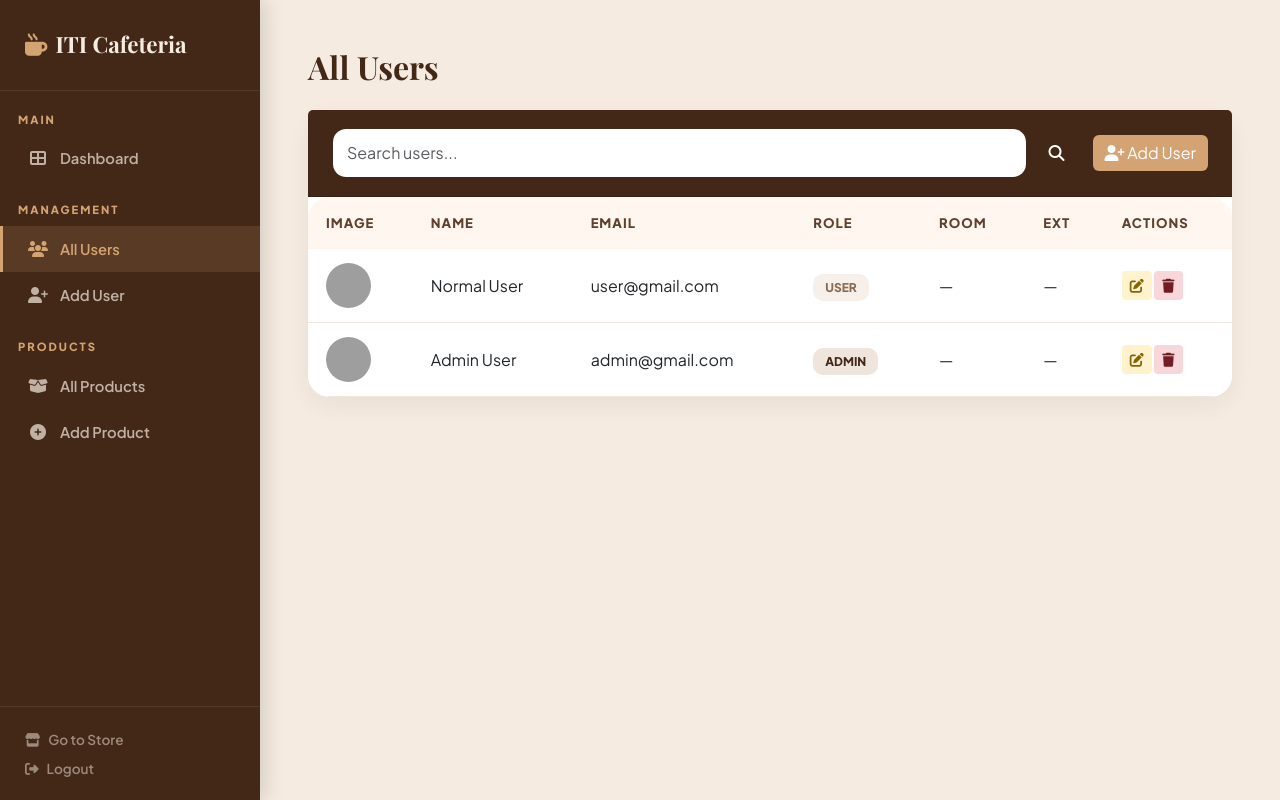
After one commit to NadiaMostafa45/Project_PHP, a PHP site: page /Views/users.php in a window 1280 px wide. The commit adds this page. Run offline with PHP 8.4, Linux system fonts and the light colour scheme; a user stored in the database is signed in; data comes from the database, SQL or seed files in the repository; grey boxes are pictures that could not be loaded.

Commit message:
feat(users): add users list page with search and actions

```diff
--- a/Views/dashboard.php
+++ b/Views/dashboard.php
@@ -264,10 +264,9 @@ $recentOrders = $db->query("SELECT * FROM orders ORDER BY created_at DESC LIMIT
                     </a>
                 </div>
                 <div class="col-6 col-md-3">
-                    <a href="users.php" class="quick-action" style="opacity: 0.5; pointer-events: none;">
+                    <a href="users.php" class="quick-action">
                         <i class="fas fa-users"></i>
                         <span class="fw-bold d-block">All Users</span>
-                        <small class="text-muted">Coming Soon</small>
                     </a>
                 </div>
                 <div class="col-6 col-md-3">
--- a/Views/includes/sidebar.php
+++ b/Views/includes/sidebar.php
@@ -132,7 +132,6 @@ $currentPage = basename($_SERVER['PHP_SELF']);
         <li>
             <a href="users.php" class="<?= $currentPage === 'users.php' ? 'active' : '' ?>">
                 <i class="fas fa-users"></i> All Users
-                <span class="sidebar-badge">Soon</span>
             </a>
         </li>
         <li>
--- /dev/null
+++ b/Views/users.php
@@ -0,0 +1,240 @@
+<?php
+require_once '../config/Database.php';
+require_once '../app/Models/User.php';
+require_once '../app/Controllers/UserController.php';
+require_once '../app/Middleware/AuthMiddleware.php';
+
+AuthMiddleware::checkAuth();
+
+$controller = new \App\Controllers\UserController();
+$users = $controller->index();
+?>
+
+<!DOCTYPE html>
+<html lang="en">
+
+<head>
+    <meta charset="UTF-8">
+    <meta name="viewport" content="width=device-width, initial-scale=1.0">
+    <title>Users Management | ITI Cafeteria</title>
+    <link href="https://cdn.jsdelivr.net/npm/bootstrap@5.3.0/dist/css/bootstrap.min.css" rel="stylesheet">
+    <link rel="stylesheet" href="https://cdnjs.cloudflare.com/ajax/libs/font-awesome/6.4.0/css/all.min.css">
+    <link href="https://fonts.googleapis.com/css2?family=Playfair+Display:wght@700&family=Plus+Jakarta+Sans:wght@400;600;800&display=swap" rel="stylesheet">
+    <style>
+        :root {
+            --latte: #f5ebe0;
+            --cappuccino: #d4a373;
+            --espresso: #432818;
+        }
+
+        body {
+            background: #f5ebe0;
+            font-family: 'Plus Jakarta Sans', sans-serif;
+            color: var(--espresso);
+        }
+
+        .page-header {
+            font-family: 'Playfair Display', serif;
+            font-weight: 900;
+            font-size: 2rem;
+        }
+
+        .card {
+            border-radius: 22px;
+            border: none;
+            box-shadow: 0 8px 25px rgba(67, 40, 24, 0.06);
+        }
+
+        .card-header {
+            background: var(--espresso);
+            color: var(--latte);
+            border-radius: 22px 22px 0 0;
+            padding: 18px 24px;
+        }
+
+        .btn-primary {
+            background: var(--espresso);
+            border: none;
+            border-radius: 16px;
+            font-weight: 800;
+        }
+
+        .btn-primary:hover {
+            background: var(--cappuccino);
+            color: #fff;
+        }
+
+        .btn-success {
+            border-radius: 16px;
+            font-weight: 700;
+        }
+
+        .btn-add-user {
+            background: var(--cappuccino);
+            color: #fff;
+            border: none;
+        }
+
+        .btn-add-user:hover {
+            background: #c08d5b;
+            color: #fff;
+        }
+
+        .btn-edit {
+            background: #fff3cd;
+            color: #856404;
+            border: none;
+        }
+
+        .btn-edit:hover {
+            background: #ffc107;
+            color: white;
+        }
+
+        .btn-delete {
+            background: #f8d7da;
+            color: #721c24;
+            border: none;
+        }
+
+        .btn-delete:hover {
+            background: #dc3545;
+            color: white;
+        }
+
+        .form-control {
+            border-radius: 14px;
+            border: 1px solid rgba(67, 40, 24, 0.2);
+            padding: 12px 14px;
+        }
+
+        .form-control:focus {
+            border-color: var(--cappuccino);
+            box-shadow: 0 0 0 0.2rem rgba(212, 163, 115, 0.25);
+        }
+
+        .users-table {
+            background: white;
+            border-radius: 22px;
+            overflow: hidden;
+        }
+
+        .users-table .table thead th {
+            background: #fff7ef;
+            color: #5f4030;
+            font-weight: 700;
+            font-size: 0.82rem;
+            text-transform: uppercase;
+            letter-spacing: 1px;
+            border: none;
+            padding: 16px 18px;
+        }
+
+        .users-table .table td {
+            padding: 14px 18px;
+            vertical-align: middle;
+            border-color: #f0e6da;
+        }
+
+        .badge-role {
+            padding: 6px 12px;
+            border-radius: 10px;
+            font-weight: 700;
+            font-size: 0.75rem;
+            text-transform: uppercase;
+        }
+
+        .badge-admin {
+            background: #efe5dd;
+            color: #432818;
+        }
+
+        .badge-user {
+            background: #f7f0ea;
+            color: #8a6b52;
+        }
+    </style>
+</head>
+
+<body>
+
+<?php include 'includes/sidebar.php'; ?>
+
+<div class="admin-content">
+    <div class="container-fluid p-4 p-md-5">
+
+        <h2 class="page-header mb-4">All Users</h2>
+
+        <div class="card mb-4">
+            <div class="card-header">
+                <div class="d-flex flex-column flex-md-row justify-content-between align-items-md-center gap-3">
+                    <form method="GET" class="d-flex flex-grow-1" style="gap:10px">
+                        <input type="text" name="search" class="form-control"
+                               placeholder="Search users..."
+                               value="<?= htmlspecialchars($_GET['search'] ?? '') ?>">
+                        <button class="btn btn-primary">
+                            <i class="fas fa-search"></i>
+                        </button>
+                    </form>
+
+                    <a href="add_user.php" class="btn btn-add-user">
+                        <i class="fas fa-user-plus"></i> Add User
+                    </a>
+                </div>
+            </div>
+
+            <div class="card-body p-0 users-table">
+                <table class="table table-hover align-middle mb-0">
+                    <thead>
+                        <tr>
+                            <th>Image</th>
+                            <th>Name</th>
+                            <th>Email</th>
+                            <th>Role</th>
+                            <th>Room</th>
+                            <th>Ext</th>
+                            <th>Actions</th>
+                        </tr>
+                    </thead>
+                    <tbody>
+                        <?php foreach($users as $user): ?>
+                            <tr>
+                                <td>
+                                    <img src="../public/assets/images/users/<?= $user['image'] ?? 'default.png' ?>"
+                                         width="45"
+                                         height="45"
+                                         class="rounded-circle"
+                                         style="object-fit:cover">
+                                </td>
+                                <td><?= htmlspecialchars($user['name']) ?></td>
+                                <td><?= htmlspecialchars($user['email']) ?></td>
+                                <td>
+                                    <span class="badge-role <?= $user['role'] === 'admin' ? 'badge-admin' : 'badge-user' ?>">
+                                        <?= htmlspecialchars($user['role']) ?>
+                                    </span>
+                                </td>
+                                <td><?= htmlspecialchars($user['room_no'] ?? '—') ?></td>
+                                <td><?= htmlspecialchars($user['ext'] ?? '—') ?></td>
+                                <td>
+                                    <a href="edit_user.php?id=<?= $user['id'] ?>" class="btn btn-sm btn-edit">
+                                        <i class="fas fa-edit"></i>
+                                    </a>
+                                    <a href="../routes/delete-user.php?id=<?= $user['id'] ?>"
+                                       class="btn btn-sm btn-delete"
+                                       onclick="return confirm('Delete this user?')">
+                                        <i class="fas fa-trash"></i>
+                                    </a>
+                                </td>
+                            </tr>
+                        <?php endforeach; ?>
+                    </tbody>
+                </table>
+            </div>
+        </div>
+    </div>
+</div>
+
+<script src="https://cdn.jsdelivr.net/npm/bootstrap@5.3.0/dist/js/bootstrap.bundle.min.js"></script>
+</body>
+
+</html>
--- a/app/Controllers/UserController.php
+++ b/app/Controllers/UserController.php
@@ -80,4 +80,26 @@ class UserController {
             exit;
         }
     }
+    public function index(){
+
+        $search = $_GET['search'] ?? null;
+
+        $user = new User();
+
+        return $user->getAll($search);
+    }
+
+    public function delete(){
+
+        if(isset($_GET['id'])){
+
+            $id = $_GET['id'];
+
+            $user = new User();
+            $user->delete($id);
+
+            header("Location: ../Views/users.php?deleted=1");
+            exit;
+        }
+    }
 }
--- a/app/Models/User.php
+++ b/app/Models/User.php
@@ -23,4 +23,33 @@ class User {
         return $stmt->execute([$name, $email, $password, $role, $roomNo, $ext, $image]);
     }
 
+    public function getAll($search = null) {
+
+    if ($search) {
+
+        $query = "SELECT * FROM users
+                  WHERE name LIKE ? OR email LIKE ?
+                  ORDER BY id DESC";
+
+        $stmt = $this->db->prepare($query);
+        $stmt->execute(["%$search%", "%$search%"]);
+
+    } else {
+
+        $query = "SELECT * FROM users ORDER BY id DESC";
+        $stmt = $this->db->prepare($query);
+        $stmt->execute();
+    }
+
+    return $stmt->fetchAll(PDO::FETCH_ASSOC);
 }
+
+public function delete($id){
+
+    $query = "DELETE FROM users WHERE id = ?";
+    $stmt = $this->db->prepare($query);
+
+    return $stmt->execute([$id]);
+}
+
+}
```
Also changed, not shown: public/assets/images/users/1773606015_photo_2026-03-06_03-49-24.jpg (added).
